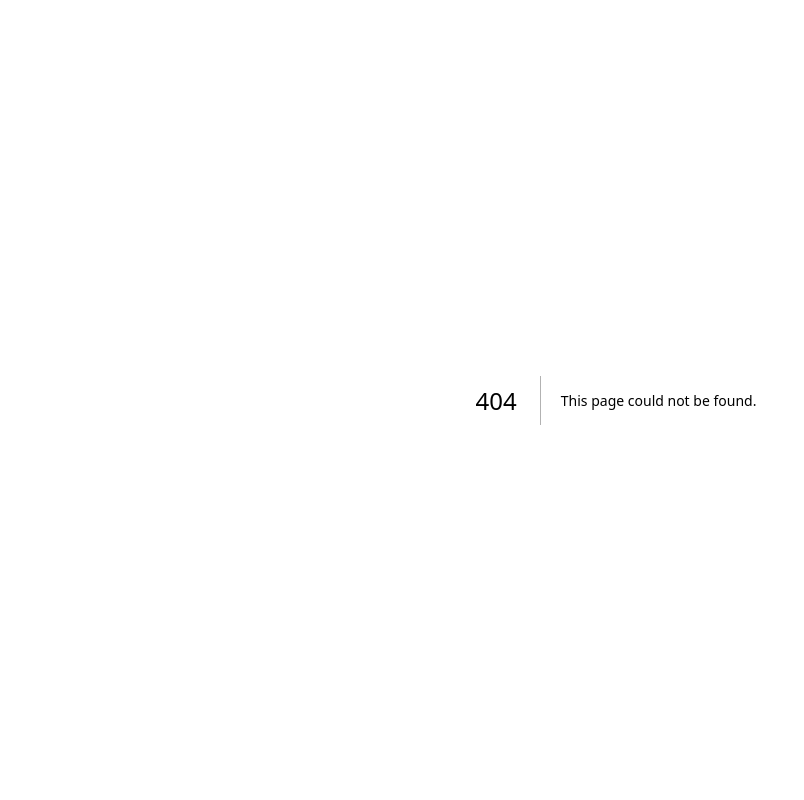
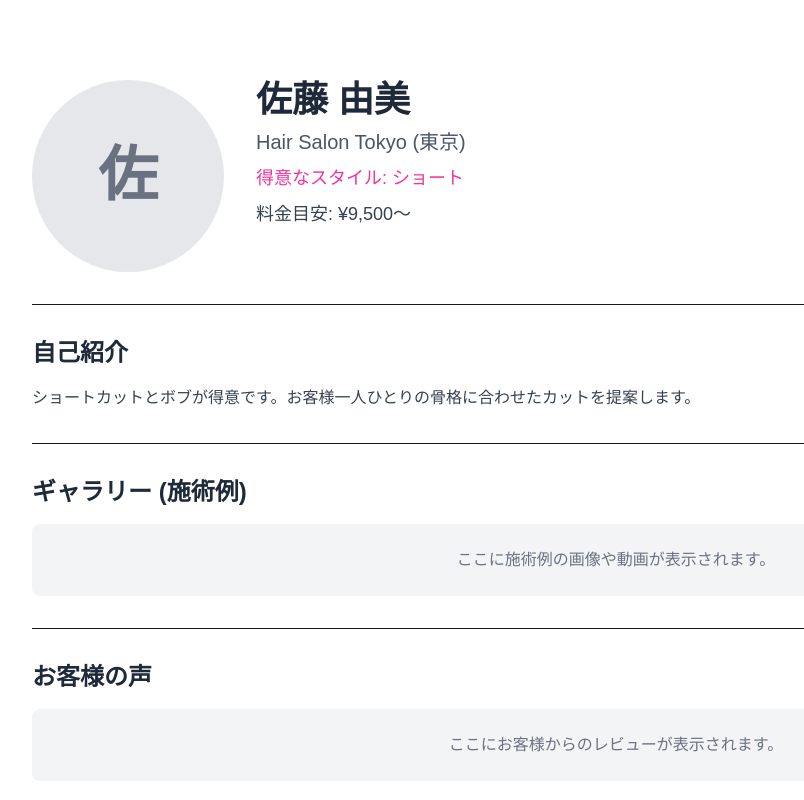
Before and after one commit to KenzoS/matching-app, a Next.js app: page /stylist/1 in a window 1280 px wide. Before the commit this address had no page. Shown: the top 800 px of the page, without its empty margins (24-828 px from the left). Built offline with nearby package versions, Linux system fonts and the light colour scheme.

Commit message:
feat: Implement stylist detail page and link from search

```diff
--- a/src/app/search/page.tsx
+++ b/src/app/search/page.tsx
@@ -1,21 +1,21 @@
 "use client"; // この行を追加
 
-import React, { useState } from 'react'; // useState をインポート
+"use client";
+
+import React, { useState } from 'react';
 import { stylists } from '@/lib/data';
 import Image from 'next/image';
+import Link from 'next/link'; // Linkコンポーネントをインポート
 
 const SearchPage = () => {
-  // フィルター条件を記憶するための状態（state）を定義
   const [area, setArea] = useState('指定なし');
   const [style, setStyle] = useState('指定なし');
   const [price, setPrice] = useState('指定なし');
 
-  // 選択された条件で美容師リストをフィルタリング
   const filteredStylists = stylists.filter(stylist => {
-    const priceRange = price.split('〜').map(p => parseInt(p.replace(/[¥,]/g, '')))
+    const priceRange = price.split('〜').map(p => parseInt(p.replace(/[¥,]/g, '')) || 0);
     const minPrice = priceRange[0] || 0;
     const maxPrice = priceRange[1] || Infinity;
-
 
     return (
       (area === '指定なし' || stylist.area === area) &&
@@ -38,8 +38,8 @@ const SearchPage = () => {
             <select
               id="area"
               name="area"
-              value={area} // stateをvalueに設定
-              onChange={(e) => setArea(e.target.value)} // 選択時にstateを更新
+              value={area}
+              onChange={(e) => setArea(e.target.value)}
               className="mt-1 block w-full pl-3 pr-10 py-2 text-base border-gray-300 focus:outline-none focus:ring-pink-500 focus:border-pink-500 sm:text-sm rounded-md"
             >
               <option>指定なし</option>
@@ -55,8 +55,8 @@ const SearchPage = () => {
             <select
               id="style"
               name="style"
-              value={style} // stateをvalueに設定
-              onChange={(e) => setStyle(e.target.value)} // 選択時にstateを更新
+              value={style}
+              onChange={(e) => setStyle(e.target.value)}
               className="mt-1 block w-full pl-3 pr-10 py-2 text-base border-gray-300 focus:outline-none focus:ring-pink-500 focus:border-pink-500 sm:text-sm rounded-md"
             >
               <option>指定なし</option>
@@ -71,8 +71,8 @@ const SearchPage = () => {
             <select
               id="price"
               name="price"
-              value={price} // stateをvalueに設定
-              onChange={(e) => setPrice(e.target.value)} // 選択時にstateを更新
+              value={price}
+              onChange={(e) => setPrice(e.target.value)}
               className="mt-1 block w-full pl-3 pr-10 py-2 text-base border-gray-300 focus:outline-none focus:ring-pink-500 focus:border-pink-500 sm:text-sm rounded-md"
             >
               <option>指定なし</option>
@@ -82,7 +82,6 @@ const SearchPage = () => {
             </select>
           </div>
         </div>
-        {/* 検索ボタンは現在ダミーです */}
         <div className="text-center">
           <button className="bg-pink-500 text-white font-bold rounded-full px-8 py-3 hover:bg-pink-600 transition-colors">
             この条件で検索
@@ -92,9 +91,9 @@ const SearchPage = () => {
 
       {/* Search Results */}
       <div className="grid gap-8 md:grid-cols-2 lg:grid-cols-3">
-        {/* 表示するリストをフィルタリング済みのものに変更 */}
         {filteredStylists.map((stylist) => (
-          <div key={stylist.id} className="bg-white rounded-lg shadow-lg overflow-hidden">
+          <Link key={stylist.id} href={`/stylist/${stylist.id}`} legacyBehavior>
+            <a className="block bg-white rounded-lg shadow-lg overflow-hidden hover:shadow-xl transition-shadow cursor-pointer">
               {/* <Image src={stylist.imageUrl} alt={stylist.name} width={400} height={300} className="w-full h-48 object-cover" /> */}
               <div className="p-6">
                 <h3 className="text-xl font-bold text-gray-800">{stylist.name}</h3>
@@ -105,7 +104,8 @@ const SearchPage = () => {
                   <span className="bg-gray-200 text-gray-800 text-xs font-medium px-2.5 py-0.5 rounded-full">{stylist.style}</span>
                 </div>
               </div>
-          </div>
+            </a>
+          </Link>
         ))}
       </div>
     </div>
--- /dev/null
+++ b/src/app/stylist/[id]/page.tsx
@@ -0,0 +1,72 @@
+import React from 'react';
+import { stylists } from '@/lib/data';
+import { notFound } from 'next/navigation';
+import Image from 'next/image';
+
+interface StylistDetailPageProps {
+  params: { id: string };
+}
+
+const StylistDetailPage: React.FC<StylistDetailPageProps> = ({ params }) => {
+  const stylistId = parseInt(params.id, 10);
+  const stylist = stylists.find(s => s.id === stylistId);
+
+  if (!stylist) {
+    notFound(); // 美容師が見つからない場合は404ページを表示
+  }
+
+  return (
+    <div className="container mx-auto px-6 py-12">
+      <div className="bg-white rounded-lg shadow-lg p-8">
+        <div className="flex flex-col md:flex-row items-center md:items-start gap-8">
+          {/* プロフィール画像 (仮) */}
+          {/* <Image
+            src={stylist.imageUrl}
+            alt={stylist.name}
+            width={200}
+            height={200}
+            className="rounded-full object-cover w-48 h-48"
+          /> */}
+          <div className="w-48 h-48 bg-gray-200 rounded-full flex items-center justify-center text-gray-500 text-6xl font-bold">
+            {stylist.name.charAt(0)}
+          </div>
+
+          <div className="text-center md:text-left">
+            <h1 className="text-4xl font-bold text-gray-800">{stylist.name}</h1>
+            <p className="text-xl text-gray-600 mt-2">{stylist.salon} ({stylist.area})</p>
+            <p className="text-lg text-pink-500 mt-2">得意なスタイル: {stylist.style}</p>
+            <p className="text-lg text-gray-700 mt-2">料金目安: ¥{stylist.price.toLocaleString()}〜</p>
+          </div>
+        </div>
+
+        <div className="mt-8 border-t pt-8">
+          <h2 className="text-2xl font-bold text-gray-800 mb-4">自己紹介</h2>
+          <p className="text-gray-700 leading-relaxed">{stylist.bio}</p>
+        </div>
+
+        {/* 今後の追加要素のプレースホルダー */}
+        <div className="mt-8 border-t pt-8">
+          <h2 className="text-2xl font-bold text-gray-800 mb-4">ギャラリー (施術例)</h2>
+          <div className="bg-gray-100 p-6 rounded-lg text-center text-gray-500">
+            <p>ここに施術例の画像や動画が表示されます。</p>
+          </div>
+        </div>
+
+        <div className="mt-8 border-t pt-8">
+          <h2 className="text-2xl font-bold text-gray-800 mb-4">お客様の声</h2>
+          <div className="bg-gray-100 p-6 rounded-lg text-center text-gray-500">
+            <p>ここにお客様からのレビューが表示されます。</p>
+          </div>
+        </div>
+
+        <div className="mt-12 text-center">
+          <button className="bg-pink-500 text-white font-bold rounded-full px-8 py-3 hover:bg-pink-600 transition-colors">
+            この美容師に予約する (仮)
+          </button>
+        </div>
+      </div>
+    </div>
+  );
+};
+
+export default StylistDetailPage;
```
Lines whose indentation alone changed are shown as unchanged.
